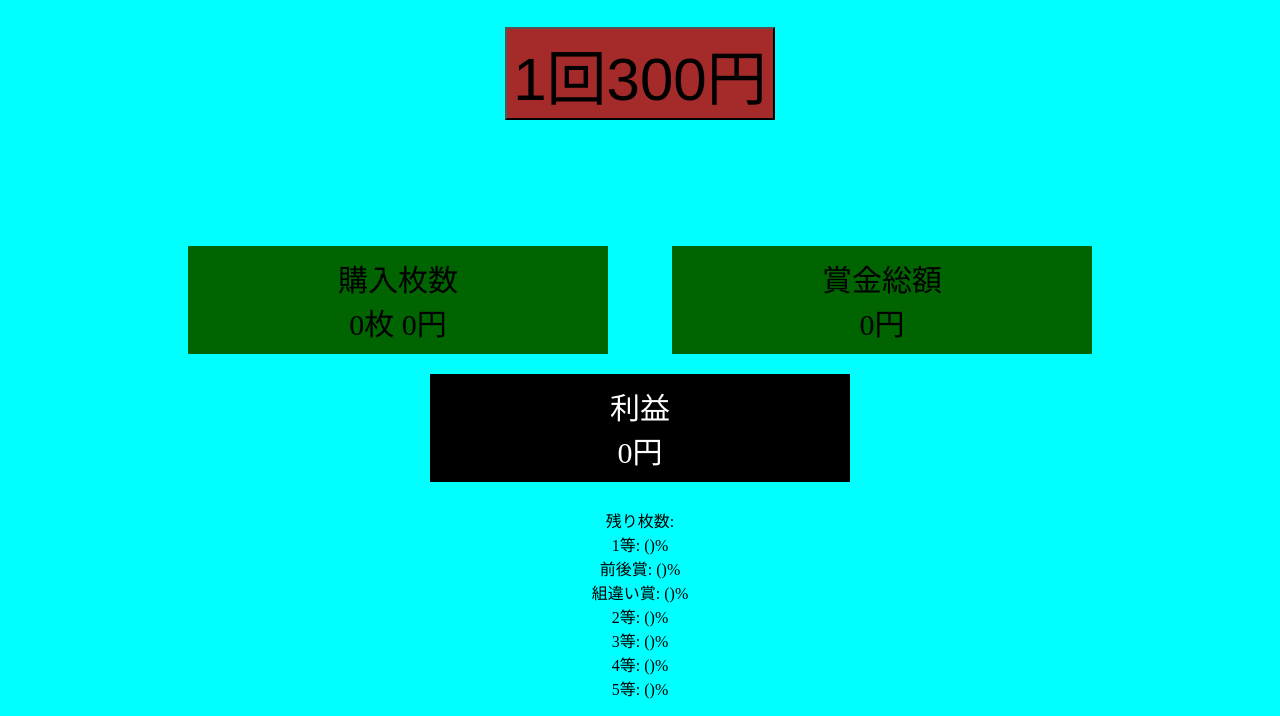
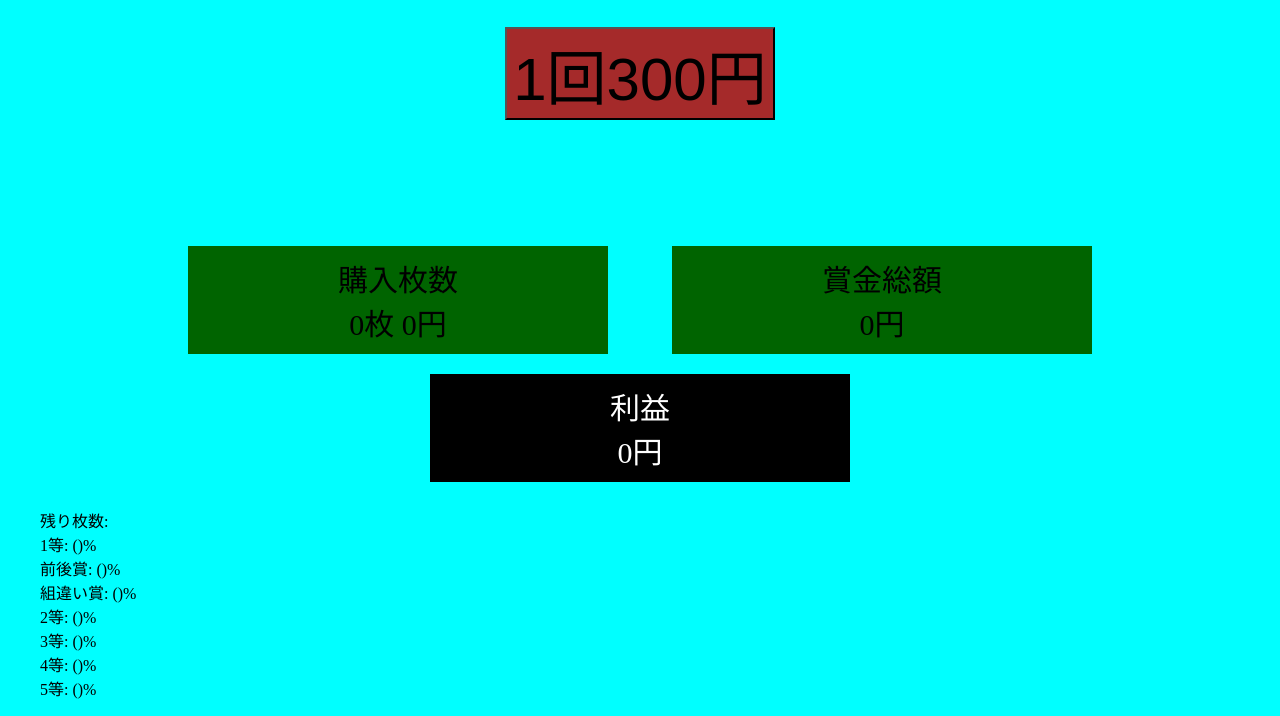
Before and after one commit to KotaTanizawa/KotaTanizawa.github.io, a plain HTML site: page index.html in a window 1280 px wide. Shown: the part 428-1144 px from the top of the page. Drawn offline with Linux system fonts and the light colour scheme.

Commit message:
Update style.css

```diff
--- a/style.css
+++ b/style.css
@@ -44,7 +44,7 @@ body {
     text-align: center;
 }
 
-ul {
+.statusBox {
     padding-left:0;
     text-align: center;
 }
```
